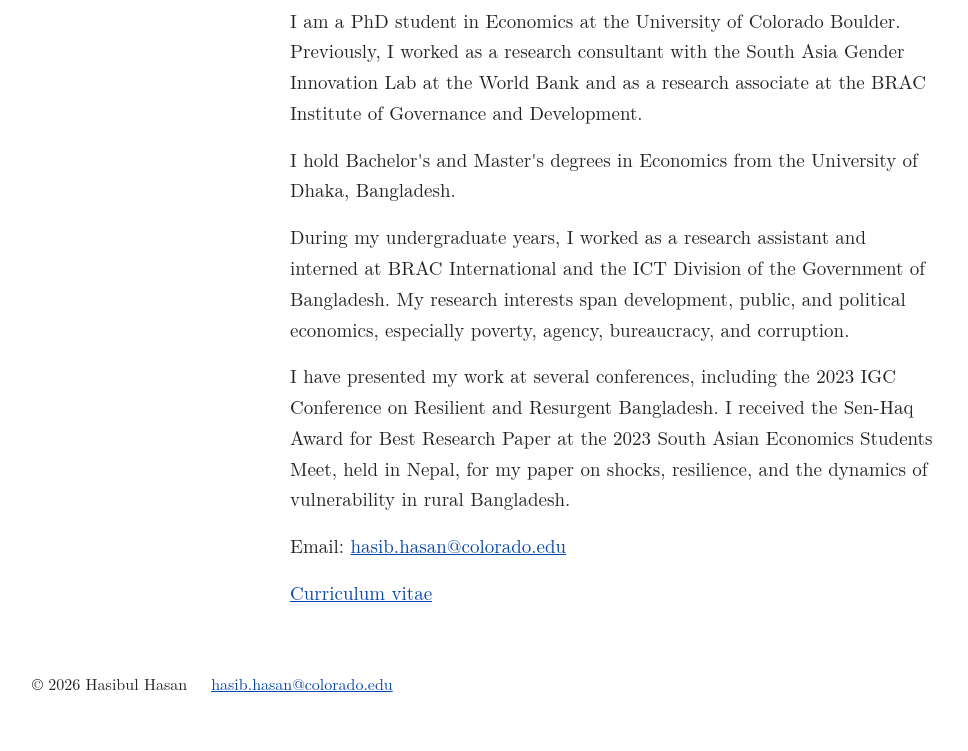
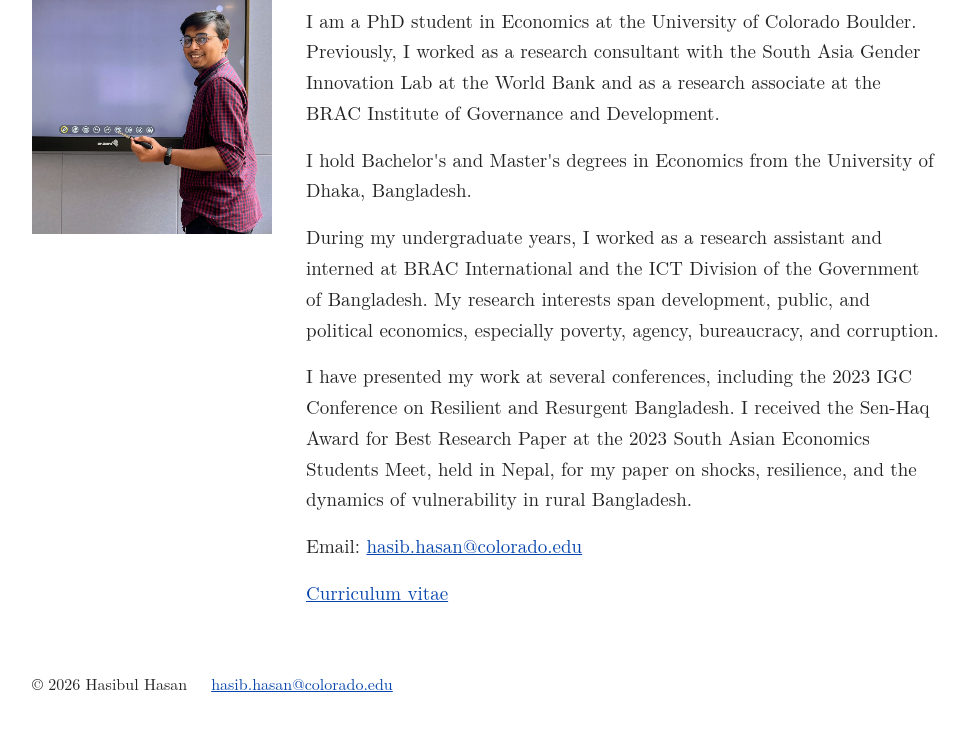
Before and after one commit to ehasibulhasan/hasib.github.io, a plain HTML site: page index.html in a window 1280 px wide. Shown: the part 178-929 px from the top of the page, without its empty margins (154-1122 px from the left). Drawn offline with Linux system fonts and the light colour scheme; a web font is replaced by a local one.

Commit message:
Add files via upload

```diff
--- a/index.html
+++ b/index.html
@@ -17,7 +17,7 @@
   <main id="main" class="page-main"><div class="container">
     <section class="home-layout">
       <div class="home-photo-wrap">
-        <img class="profile-photo" src="assets/profile.jpg" alt="Portrait of Hasibul Hasan" draggable="false" oncontextmenu="return false">
+        <img class="profile-photo" src="assets/profile.jpg" alt="Portrait of Hasibul Hasan" draggable="false" oncontextmenu="return false" onerror="this.onerror=null;this.src='assets/profile-placeholder.svg'">
       </div>
       <div class="home-content">
         <h1>Hasibul Hasan</h1>
--- a/styles.css
+++ b/styles.css
@@ -21,9 +21,9 @@ p { margin: 0 0 16px; }
 .research-item { margin: 0 0 24px; }
 .research-item h2, .teaching-card h2 { margin: 0 0 6px; font-size: 1.12em; }
 .cv-download-panel { margin: 14px 0 26px; }
-.home-layout { display: grid; grid-template-columns: 220px minmax(0, 1fr); gap: 38px; align-items: start; }
+.home-layout { display: grid; grid-template-columns: 240px minmax(0, 1fr); gap: 34px; align-items: start; }
 .home-photo-wrap { width: 100%; }
-.profile-photo { display: block; width: 100%; height: auto; max-height: 300px; object-fit: cover; user-select: none; -webkit-user-drag: none; }
+.profile-photo { display: block; width: 100%; aspect-ratio: 4 / 5; object-fit: cover; object-position: center; user-select: none; -webkit-user-drag: none; }
 .skip-link { position: absolute; left: -9999px; }
 .skip-link:focus { left: 12px; top: 12px; background: white; padding: 8px; }
 .site-footer { margin-top: 46px; }
```
Also changed, not shown: assets/profile.jpg (added), 1 other file.
